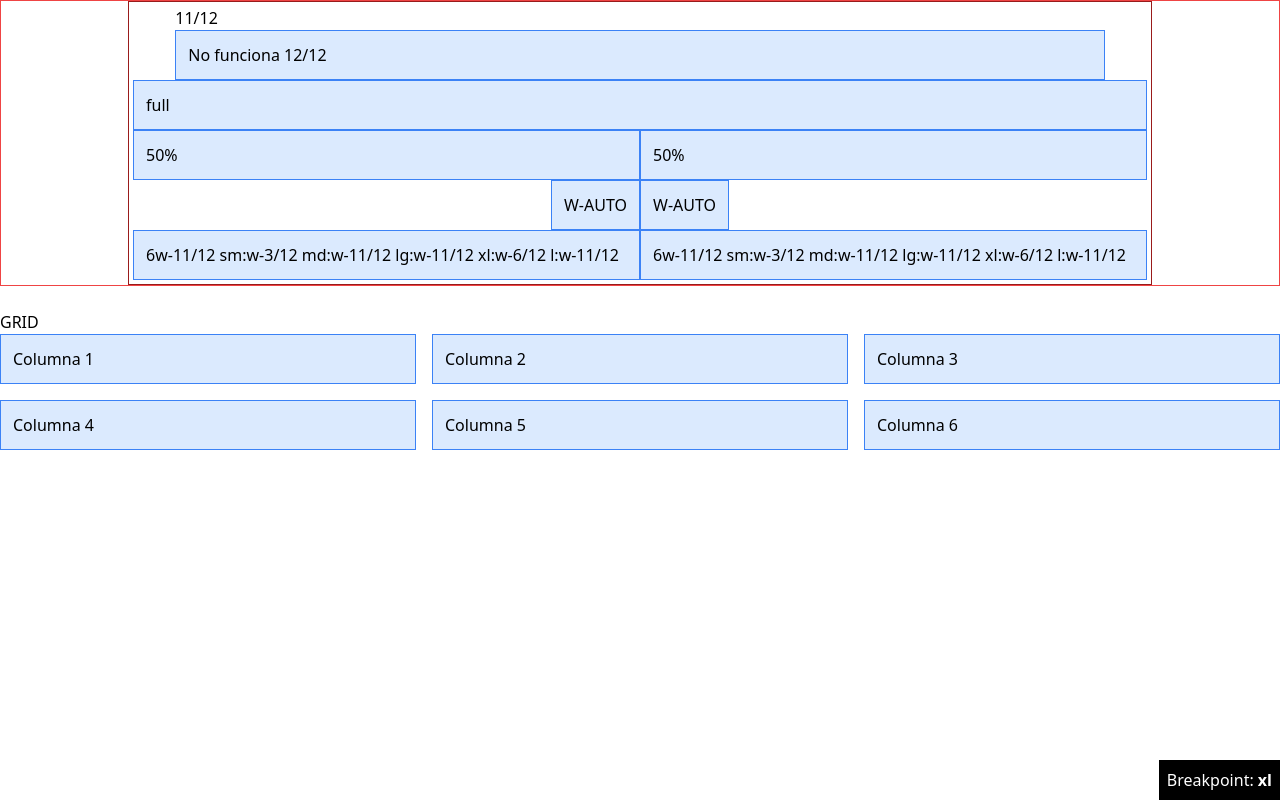
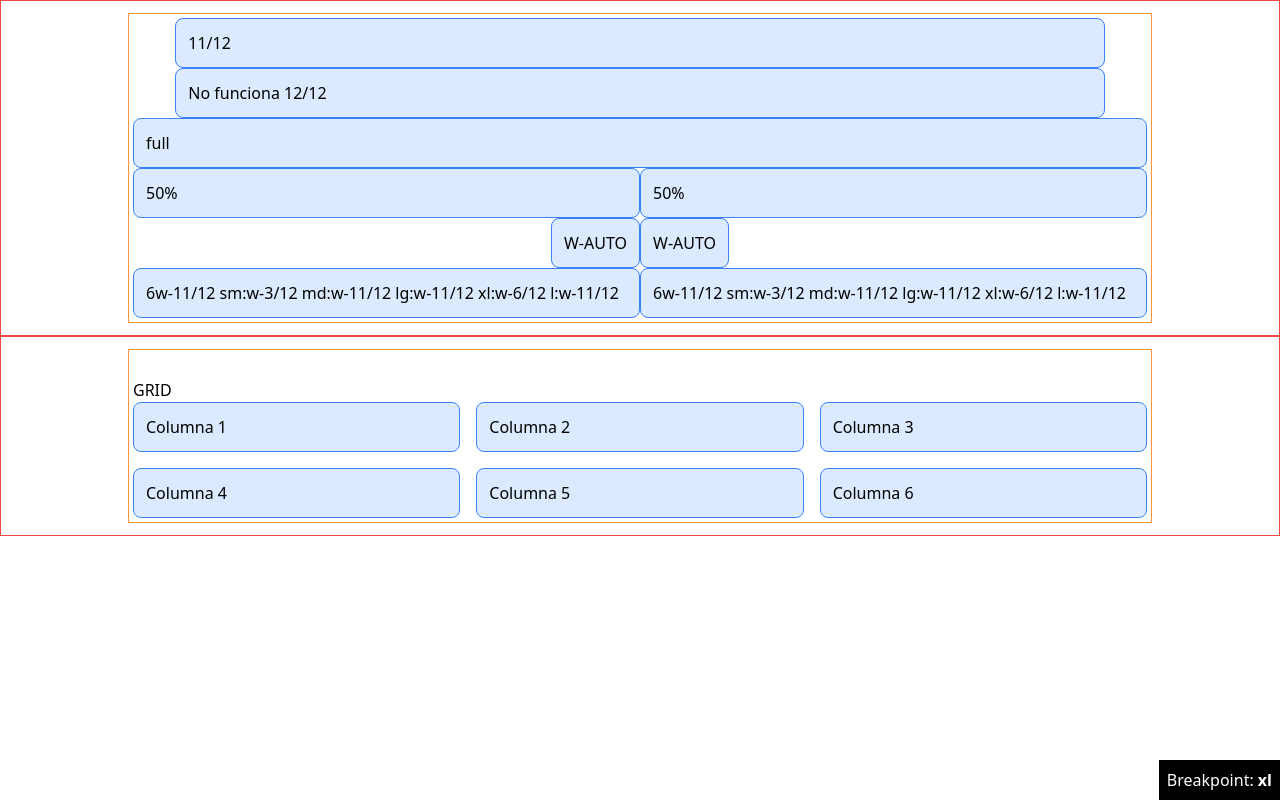
Before and after one commit to Xavigrafik/aprendiendo-tailwind, a React (Vite) app: page / in a window 1280 px wide. Built offline with nearby package versions, Linux system fonts and the light colour scheme.

Commit message:
layout en App.jsx

```diff
--- a/src/App.jsx
+++ b/src/App.jsx
@@ -10,17 +10,17 @@ import BreakpointDetector from "./components/layout/BreakpointDetector";
 
 function App() {
 
-    const blue = 'p-3 bg-blue-100 border border-blue-500'
+    const blue = 'p-3 bg-blue-100 border border-blue-500 rounded-lg ';
 
   return (
     <>
-      <Container maxWidth="full" className="border border-red-500">
-            <Container maxWidth="5xl" className="border border-red-800 p-1">
+      <Container maxWidth="full" className="border border-red-500 p-3">
+            <Container maxWidth="5xl" className="border border-orange-400 p-1">
                   <Row className="flex items-center justify-center" alignItems="center" justifyContent="center" direction="row">
 
 
                     <Col className="w-11/12">
-                        <div className="{class}">11/12</div>
+                        <div className={blue}>11/12</div>
                         <div className={blue}>No funciona 12/12</div>
                     </Col>
                     <Col className="w-full">
@@ -59,11 +59,12 @@ function App() {
         </Container>
           <BreakpointDetector></BreakpointDetector>
 
-        <Container>
+          <Container maxWidth="full" className="border border-red-500 p-3">
+                <Container maxWidth="5xl" className="border border-orange-400 p-1">
                 <Row>
                     <Col className="w-full">
                         <h3 className="mt-6">GRID</h3>
-                    <div class="grid grid-cols-3 gap-4">
+                        <div className="grid grid-cols-3 gap-4">
                             <div className={blue}>Columna 1</div>
                             <div className={blue}>Columna 2</div>
                             <div className={blue}>Columna 3</div>
@@ -74,6 +75,7 @@ function App() {
                     </Col>
                 </Row>
             </Container>
+        </Container>
     </>
   );
 }
```
Lines whose indentation alone changed are shown as unchanged.
